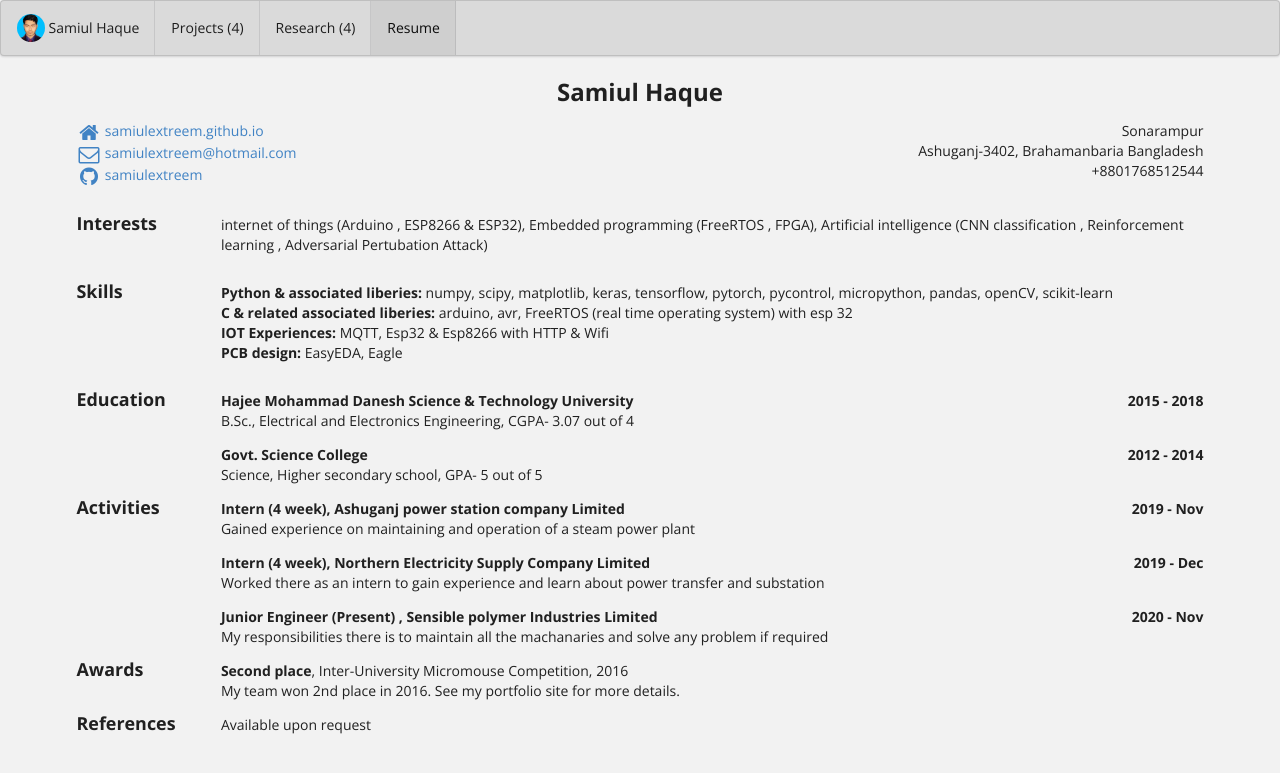
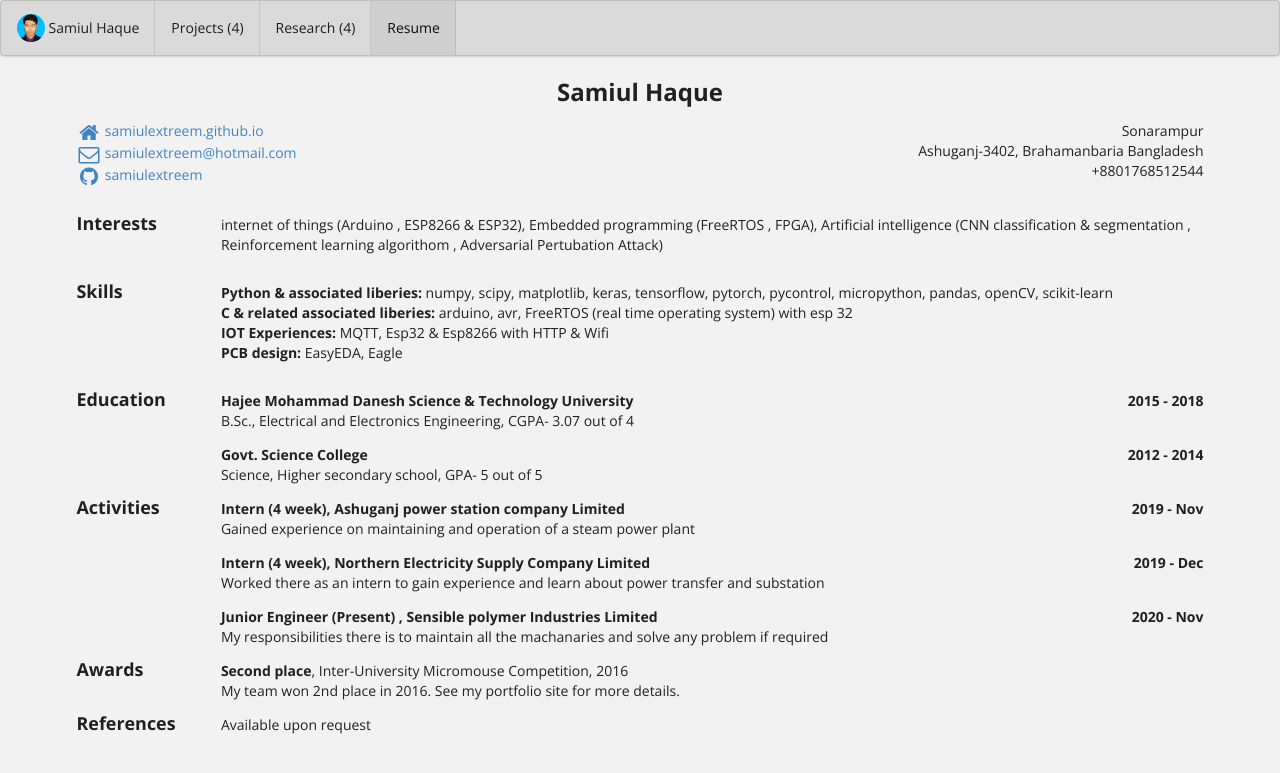
Before and after one commit to samiulextreem/samiulextreem.github.io, a Jekyll site: the page built from bio/index.html, in a window 1280 px wide. Shown: the top 773 px of the page. Built offline with Jekyll 4.4.1, drawn with Linux system fonts in a browser that asks for light colours.

Commit message:
Update bio.json

```diff
--- a/_data/bio.json
+++ b/_data/bio.json
@@ -40,8 +40,8 @@
     {
       "name": "Artificial intelligence",
       "keywords": [
-        "CNN classification ",
-        "Reinforcement learning ",
+        "CNN classification & segmentation ",
+        "Reinforcement learning algorithom ",
         "Adversarial Pertubation Attack"
       ]
     }
```
